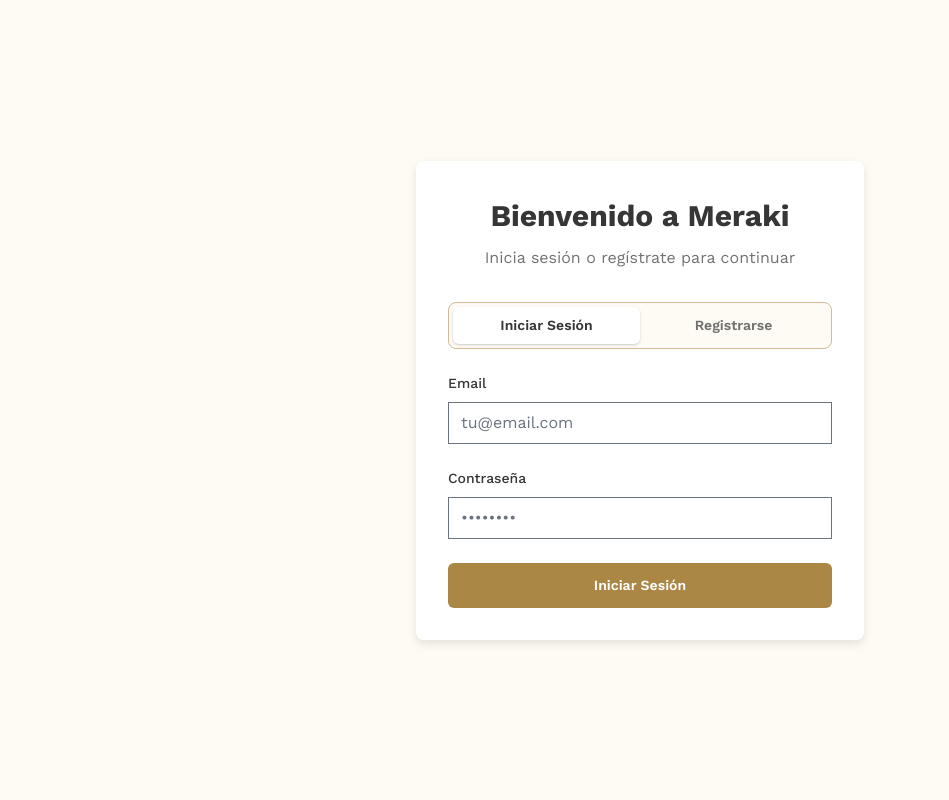
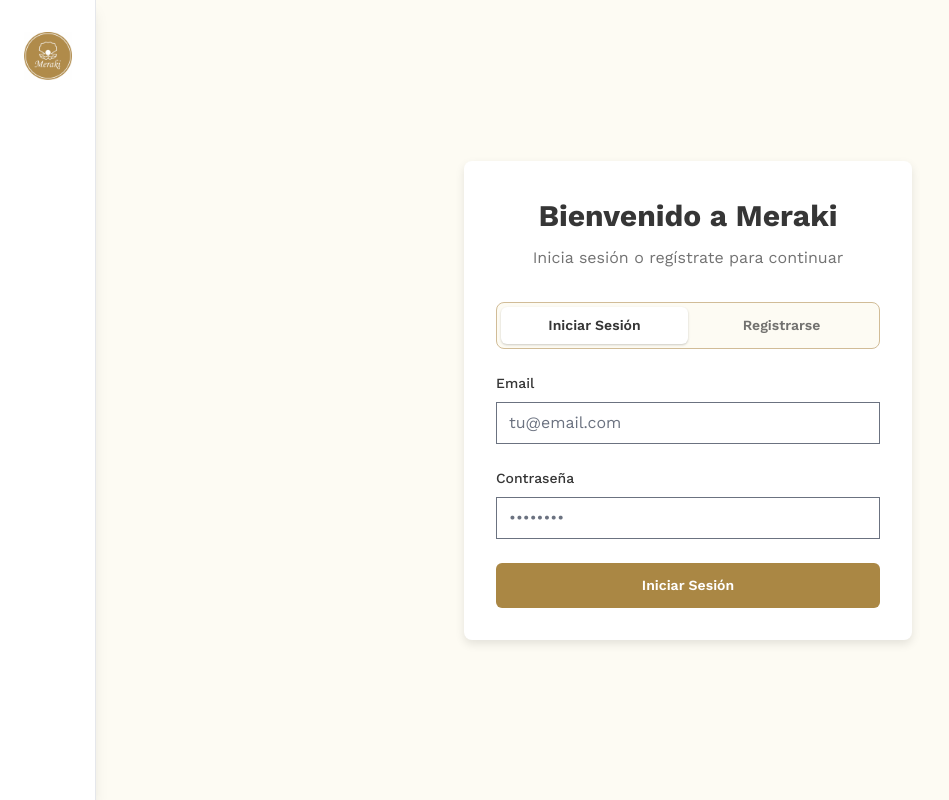
Before and after one commit to Josue-Ribero/meraki, a FastAPI app: page /ingresar in a window 1280 px wide. Shown: the whole page, without its empty margins (0-949 px from the left). Run offline with FastAPI, Linux system fonts and the light colour scheme; some libraries are stand-ins or nearby versions.

Commit message:
Adicion de barra lateral de inicio en login

```diff
--- a/frontend/templates/auth/login.html
+++ b/frontend/templates/auth/login.html
@@ -20,6 +20,14 @@
 <body>
   <div class="root-container">
     <div class="flex flex-1">
+      <aside
+        class="flex flex-col items-center justify-between bg-white w-24 py-8 border-r border-gray-200 shadow-lg z-10">
+        <div class="flex flex-col items-center gap-10">
+          <a class="flex items-center" href="/">
+            <img alt="Meraki logo" class="h-12 w-12" src="../../static/img/UI/logo.png" />
+          </a>
+        </div>
+      </aside>
 
       <main class="main-content">
         <div class="form-card">
```
